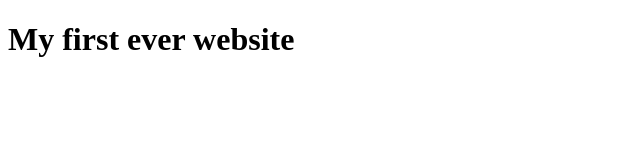
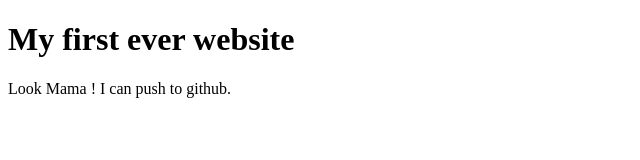
Before and after one commit to taibislamdipu/my-first-website, a plain HTML site: page index.html in a window 1280 px wide. Shown: the whole page, without its empty margins (0-640 px from the left). Drawn offline with Linux system fonts and the light colour scheme.

Commit message:
learned Github

```diff
--- a/index.html
+++ b/index.html
@@ -7,5 +7,6 @@
   </head>
   <body>
     <h1>My first ever website</h1>
+    <p>Look Mama ! I can push to github.</p>
   </body>
 </html>
```
